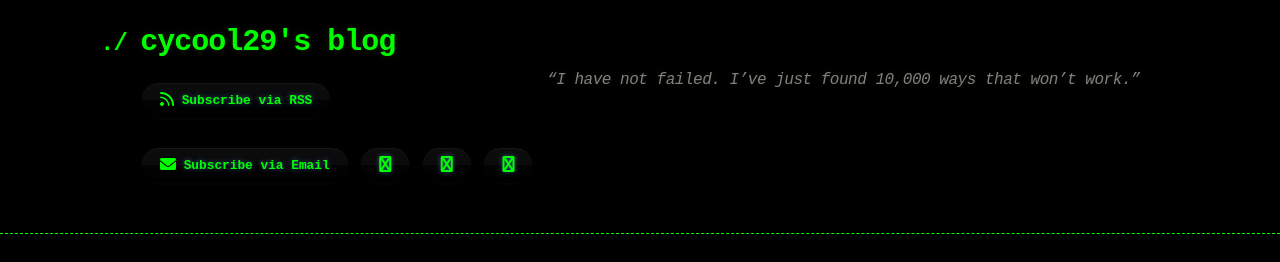
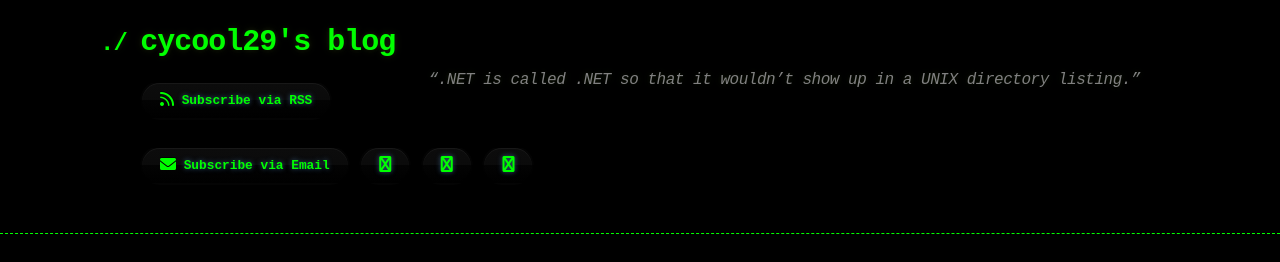
Before and after one commit to cycool29/cycool29.github.io, a Jekyll site: the page built from index.md, in a window 1280 px wide and 900 px high. Shown: the top 262 px of the window. Built offline with Jekyll 4.4.1, drawn with Linux system fonts in a browser that asks for light colours; a style sheet for code colours, icons or effects is not loaded.

Commit message:
Update quotes

```diff
--- a/_config.yml
+++ b/_config.yml
@@ -1,5 +1,5 @@
 title: cycool29's blog
-description: "“I have not failed. I’ve just found 10,000 ways that won’t work.” "
+description: "“.NET is called .NET so that it wouldn’t show up in a UNIX directory listing.” "
 bio: A high school student. Intermediate in Python, Git, Bash. Learning JavaScript. He/Him. "
 author: cycool29
 url: https://cycool29.github.io
```
